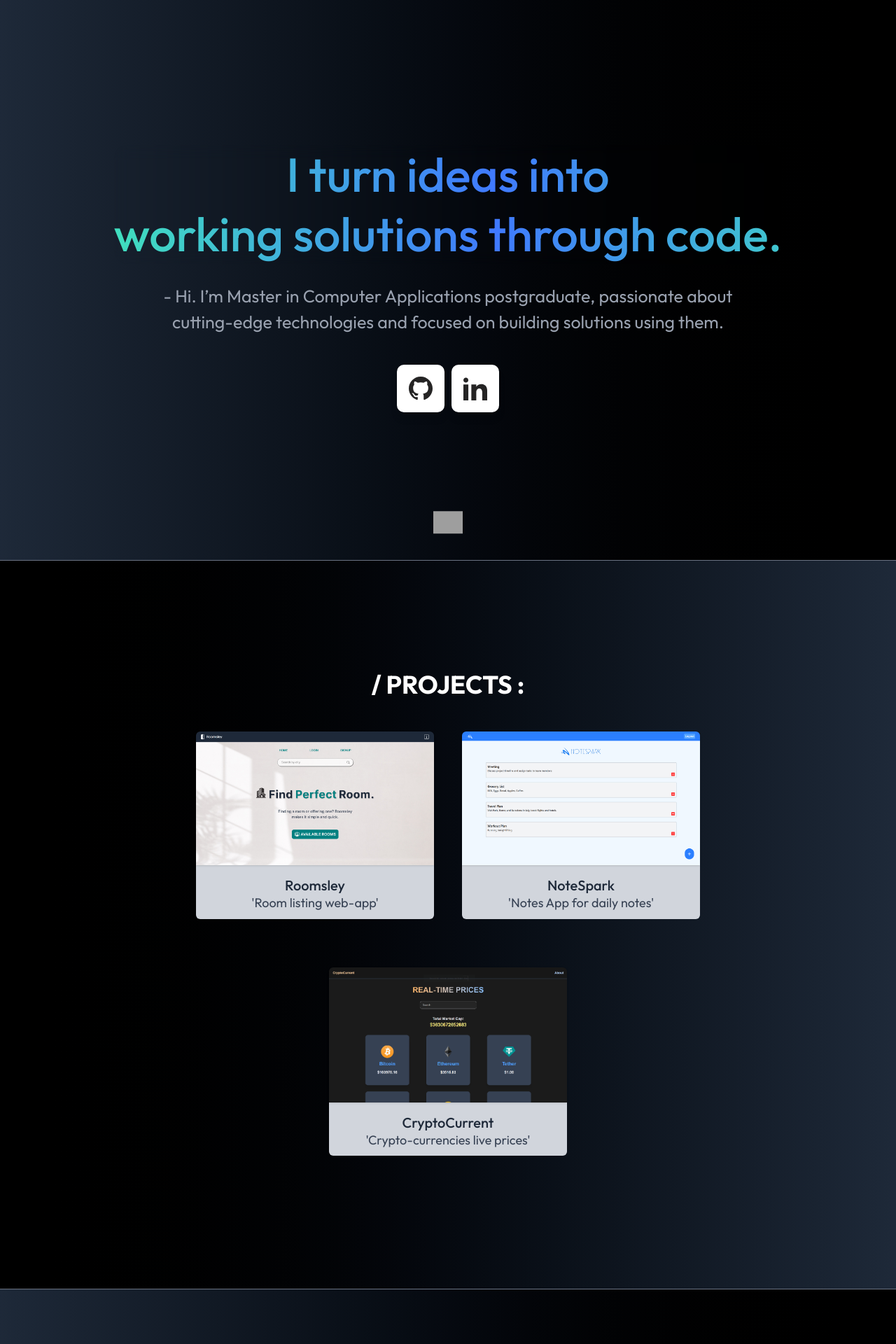
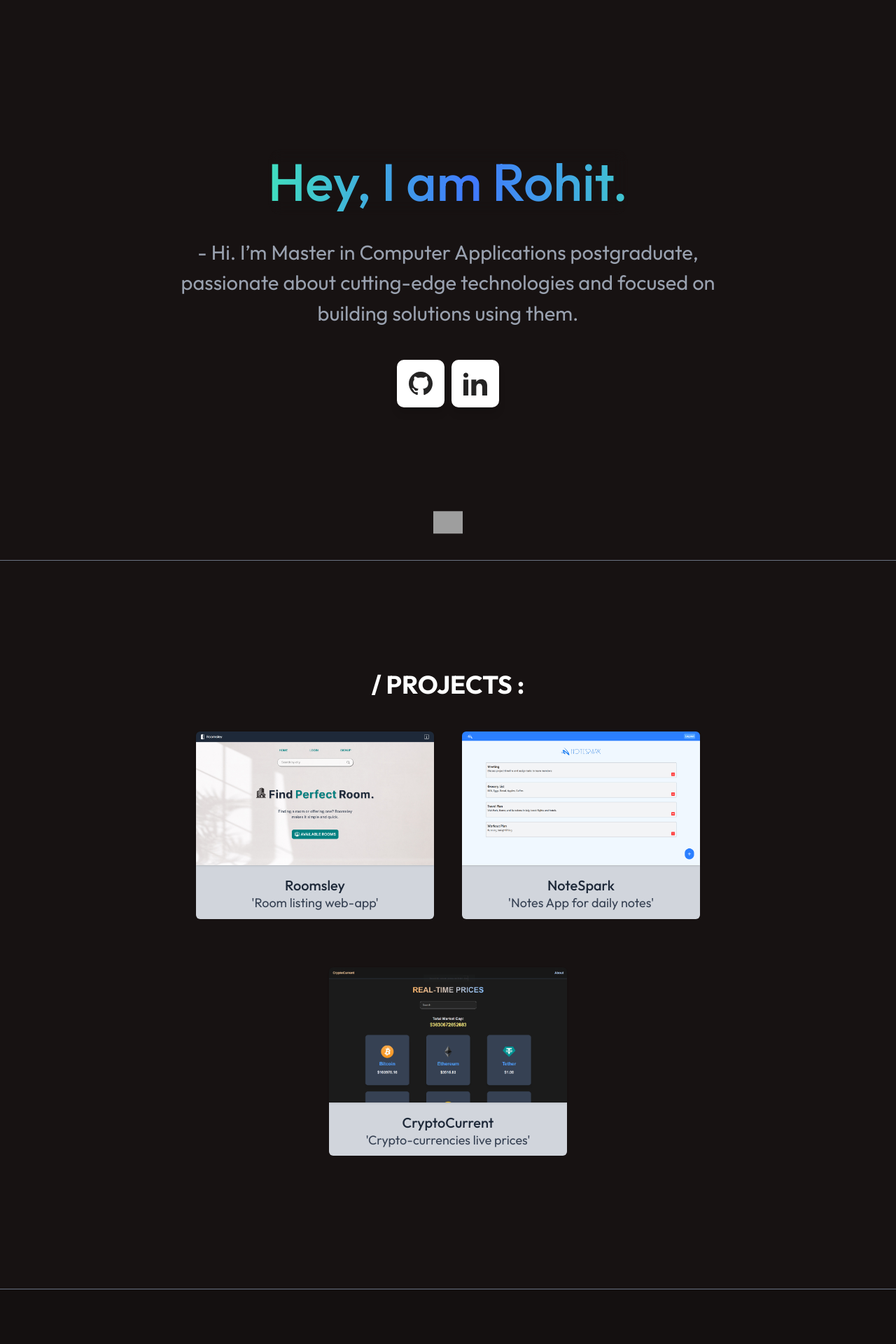
Before and after one commit to rohitkumar893/portfolio_2.0, a React (Vite) app: page / in a window 1280 px wide. Shown: the top 1920 px of the page at 70% size. Built offline with nearby package versions, Linux system fonts and the light colour scheme; grey boxes are pictures that could not be loaded.

Commit message:
ui: layout

```diff
--- a/src/components/Certificates.tsx
+++ b/src/components/Certificates.tsx
@@ -2,7 +2,7 @@ import React from 'react'
 
 const Certificates: React.FC = () => {
   return (
-  <section className='certifications border-t-1 border-gray-500 flex flex-col justify-center items-center gap-[90px] py-[150px] px-[40px] sm:px-[120px] bg-gradient-to-r from-black to-gray-800'
+  <section className='certifications border-t-1 border-gray-500 flex flex-col justify-center items-center gap-[90px] py-[150px] px-[40px] sm:px-[120px] bg-[#141010]'
       id="certifications"
     >
       <h1 className='text-[32px] sm:text-[36px] font-bold text-white'>/ CERTIFICATIONS :</h1>
--- a/src/components/Contact.tsx
+++ b/src/components/Contact.tsx
@@ -2,7 +2,7 @@ import React from 'react'
 
 const Contact:React.FC = () => {
   return (
-    <section className = "flex flex-col border-t-1 border-gray-500 bg-gradient-to-r from-gray-800 to-black justify-center items-center gap-[20px] p-[150px] px-[40px] sm:px-[120px]" id="contact">
+    <section className = "flex flex-col border-t-1 border-gray-500 bg-[#141010] justify-center items-center gap-[20px] p-[150px] px-[40px] sm:px-[120px]" id="contact">
         <h1 className='text-[32px] sm:text-[36px] font-bold'>/ CONTACT :</h1>
         <p className='text-[22px] sm:text-[30px] flex gap-[8px] hover:scale-104 transition-transform'><img src="mail_icon.png" className='h-[50px] mt-[-6px] sm:mt-0' />rkrohitkumar893@gmail.com</p>
     </section>
--- a/src/components/Footer.tsx
+++ b/src/components/Footer.tsx
@@ -2,7 +2,7 @@ import React from 'react'
 
 const Footer:React.FC = () => {
   return (
-    <section className='h-20 flex justify-center items-start bg-gradient-to-r from-gray-800 to-black'>
+    <section className='h-20 flex justify-center items-start bg-[#141010]'>
         <h1 className='text-gray-400 text-lg'>- Built by Rohit.</h1>
     </section>
   )
--- a/src/components/Hero.tsx
+++ b/src/components/Hero.tsx
@@ -4,23 +4,17 @@ import Gradient from './Gradient'
 
 const Hero:React.FC = () => {
   return (
-    <section className='hero h-full w-full text-white flex bg-gradient-to-r from-gray-800 to-black flex-col gap-[42px] md:gap-[28px] justify-center items-center pl-[32px] pr-[32px] sm:pl-[140px] sm:pr-[140px]' id="home">
-      {/* <div className="div mt-[22px]">
-         <p className='summary text-center text-[40px] sm:text-[45px] lg:text-[68px] select-none font-medium leading-tight bg-gradient-to-r from-[#A4E733] to-[#33e4e7] bg-clip-text text-transparent'>
-            I turn ideas into <br /> working solutions through code.
-          </p>
-        </div> */}
-
+    <section className='hero h-full w-full text-white flex bg-[#171212] flex-col gap-[42px] md:gap-[32px] justify-center items-center pl-[32px] pr-[32px] sm:pl-[140px] sm:pr-[140px]' id="home">
         <Gradient
           colors={["#40ffaa", "#4079ff", "#40ffaa", "#4079ff", "#40ffaa"]}
           animationSpeed={4}
           showBorder={false}
-          className="custom-class mt-[22px] summary text-center text-[40px] sm:text-[45px] lg:text-[68px] select-none font-medium leading-tight bg-gradient-to-r from-[#A4E733] to-[#33e4e7] bg-clip-text text-transparent"
+          className="custom-class mt-[22px] summary text-center text-[44px] sm:text-[50px] lg:text-[75px] select-none font-medium leading-tight bg-gradient-to-r from-[#A4E733] to-[#33e4e7] bg-clip-text text-transparent"
         >
-          I turn ideas into <br /> working solutions through code.
+          Hey, I am Rohit.
         </Gradient>
 
-        <p className='about text-[21px] md:text-[25px] text-center w-[340px] lg:w-[840px] text-gray-400'>- Hi. I’m Master in Computer Applications postgraduate, passionate about cutting-edge technologies and focused on building solutions using them.</p>
+        <p className='about text-[21px] md:text-[29px] text-center w-[340px] lg:w-[840px] text-gray-400'>- Hi. I’m Master in Computer Applications postgraduate, passionate about cutting-edge technologies and focused on building solutions using them.</p>
 
         <div className="links mt-[8px] text-center">
           <div className="social-links">
--- a/src/components/Navbar.tsx
+++ b/src/components/Navbar.tsx
@@ -9,7 +9,7 @@ const Navbar:React.FC = () => {
 
 
   return (
-    <section className="navbar fixed border-b-3 border-gray-800 select-none top-0 left-0 h-16 bg-gray-900/75 backdrop-blur-md sm:h-22 w-full flex justify-between px-[20px] md:px-[25px] md:justify-around items-center text-lg font-normal text-white z-3">
+    <section className="navbar fixed border-b-4 border-black select-none top-0 left-0 h-16 bg-[#141010] backdrop-blur-md sm:h-22 w-full flex justify-between px-[20px] md:px-[25px] md:justify-around items-center text-lg font-normal text-white z-3">
       <div className="name flex justify-center items-center gap-[8px] md:gap-[10px]">
         <img src='profile.png' className="md:h-[28px] md:w-[28px] h-[24px] w-[24px]"></img>
         <h1 className="rohittext text-[31px] text-gray-200 md:text-[38px] font-semibold md:ml-0">Rohit.</h1>
--- a/src/components/Projects.tsx
+++ b/src/components/Projects.tsx
@@ -3,7 +3,7 @@ import React from 'react';
 const Projects: React.FC = () => {
   return (
     <section
-      className='projectscont border-t-1 border-gray-500 bg-gradient-to-r from-black to-gray-800 text-white flex justify-center items-center h-auto py-[150px] px-[40px] sm:px-[120px] flex-col w-[full]' id="projects">
+      className='projectscont border-t-1 border-gray-500 bg-[#171212] text-white flex justify-center items-center h-auto py-[150px] px-[40px] sm:px-[120px] flex-col w-[full]' id="projects">
       <h1 className='text-[32px] sm:text-[36px] text-center font-bold'>/ PROJECTS :</h1>
 
       <div className='projects flex flex-wrap justify-center gap-10 mt-[50px] sm:w-[80%]'>
--- a/src/components/Skills.tsx
+++ b/src/components/Skills.tsx
@@ -39,7 +39,7 @@ import './Skills.css'
 
     return (
       <section
-        className="skills border-t-1 border-gray-500 text-[40px] select-none w-full bg-gradient-to-r from-gray-800 to-black p-[110px] px-[40px] sm:px-[120px] flex flex-col gap-[40px]"
+        className="skills border-t-1 border-gray-500 text-[40px] select-none w-full bg-[#141010] p-[110px] px-[40px] sm:px-[120px] flex flex-col gap-[40px]"
         id="skills"
       >
         <h1 className="text-center text-[32px] sm:text-[36px] font-bold">/ MY TECH STACK :</h1>
```
